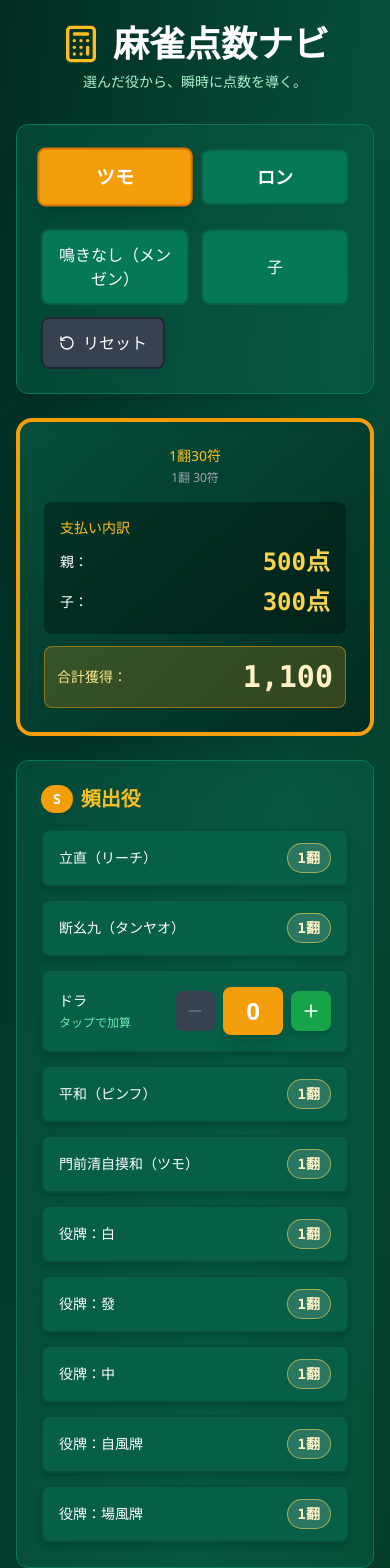
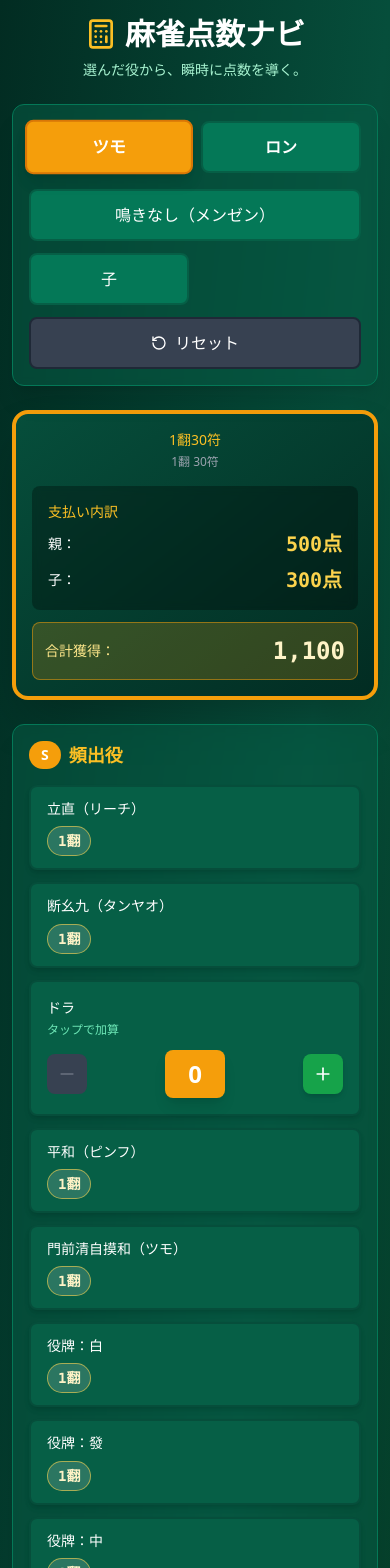
Before and after one commit to shunji-work/simple-mahjong-calculator, a React (Vite) app: page / in a window 390 px wide. Shown: the top 1568 px of the page. Built offline with nearby package versions, Linux system fonts and the light colour scheme.

Commit message:
fix: improve mobile layout

```diff
--- a/src/App.tsx
+++ b/src/App.tsx
@@ -252,11 +252,11 @@ function App() {
 
   return (
     <div className="min-h-screen bg-gradient-to-br from-emerald-950 via-emerald-900 to-green-950">
-      <div className="container mx-auto px-4 py-6 max-w-6xl">
-        <header className="text-center mb-8">
-          <div className="flex items-center justify-center gap-3 mb-2">
-            <Calculator className="w-10 h-10 text-amber-400" />
-            <h1 className="text-4xl md:text-5xl font-bold text-white">
+      <div className="container mx-auto max-w-6xl px-3 py-4 sm:px-4 sm:py-6">
+        <header className="mb-6 text-center sm:mb-8">
+          <div className="mb-2 flex items-center justify-center gap-2 sm:gap-3">
+            <Calculator className="h-8 w-8 text-amber-400 sm:h-10 sm:w-10" />
+            <h1 className="text-3xl font-bold text-white sm:text-4xl md:text-5xl">
               麻雀点数ナビ
             </h1>
           </div>
@@ -265,14 +265,14 @@ function App() {
           </p>
         </header>
 
-        <div className="grid lg:grid-cols-3 gap-6">
+        <div className="grid gap-4 sm:gap-6 lg:grid-cols-3">
           <div className="lg:col-span-2 space-y-6">
             <div className="flex flex-col lg:flex-row gap-6">
-              <div className="bg-emerald-800/50 backdrop-blur-sm rounded-xl p-6 shadow-xl border border-emerald-700 flex-1">
-                <div className="flex flex-wrap gap-3 mb-6">
+              <div className="flex-1 rounded-xl border border-emerald-700 bg-emerald-800/50 p-4 shadow-xl backdrop-blur-sm sm:p-6">
+                <div className="mb-4 grid grid-cols-2 gap-3 sm:mb-6">
                   <button
                     onClick={() => setWinMethod('tsumo')}
-                    className={`flex-1 min-w-[120px] px-6 py-3 rounded-lg font-bold text-lg transition-all duration-200 ${
+                    className={`w-full rounded-lg px-4 py-3 text-base font-bold transition-all duration-200 sm:px-6 sm:text-lg ${
                       gameState.winMethod === 'tsumo'
                         ? 'bg-amber-500 text-white shadow-lg scale-105 border-2 border-amber-600'
                         : 'bg-emerald-700 text-white hover:bg-emerald-600 border-2 border-emerald-800'
@@ -282,7 +282,7 @@ function App() {
                   </button>
                   <button
                     onClick={() => setWinMethod('ron')}
-                    className={`flex-1 min-w-[120px] px-6 py-3 rounded-lg font-bold text-lg transition-all duration-200 ${
+                    className={`w-full rounded-lg px-4 py-3 text-base font-bold transition-all duration-200 sm:px-6 sm:text-lg ${
                       gameState.winMethod === 'ron'
                         ? 'bg-amber-500 text-white shadow-lg scale-105 border-2 border-amber-600'
                         : 'bg-emerald-700 text-white hover:bg-emerald-600 border-2 border-emerald-800'
@@ -292,10 +292,10 @@ function App() {
                   </button>
                 </div>
 
-                <div className="flex flex-wrap gap-3">
+                <div className="grid grid-cols-2 gap-3 sm:grid-cols-3">
                   <button
                     onClick={toggleNaki}
-                    className={`flex-1 min-w-[140px] px-4 py-3 rounded-lg font-medium transition-all duration-200 ${
+                    className={`col-span-2 rounded-lg px-4 py-3 font-medium transition-all duration-200 sm:col-span-1 ${
                       gameState.hasNaki
                         ? 'bg-red-600 text-white shadow-lg border-2 border-red-700'
                         : 'bg-emerald-700 text-white hover:bg-emerald-600 border-2 border-emerald-800'
@@ -305,7 +305,7 @@ function App() {
                   </button>
                   <button
                     onClick={toggleOya}
-                    className={`flex-1 min-w-[100px] px-4 py-3 rounded-lg font-medium transition-all duration-200 ${
+                    className={`rounded-lg px-4 py-3 font-medium transition-all duration-200 ${
                       gameState.isOya
                         ? 'bg-purple-600 text-white shadow-lg border-2 border-purple-700'
                         : 'bg-emerald-700 text-white hover:bg-emerald-600 border-2 border-emerald-800'
@@ -315,7 +315,7 @@ function App() {
                   </button>
                   <button
                     onClick={resetAll}
-                    className="px-4 py-3 rounded-lg font-medium bg-gray-700 text-white hover:bg-gray-600 transition-all duration-200 border-2 border-gray-800 flex items-center gap-2"
+                    className="col-span-2 flex items-center justify-center gap-2 rounded-lg border-2 border-gray-800 bg-gray-700 px-4 py-3 font-medium text-white transition-all duration-200 hover:bg-gray-600 sm:col-span-1"
                   >
                     <RotateCcw className="w-4 h-4" />
                     リセット
@@ -327,7 +327,7 @@ function App() {
                 {score ? (
                   <ScoreDisplay score={score} winMethod={gameState.winMethod} />
                 ) : (
-                  <div className="bg-emerald-800/50 backdrop-blur-sm rounded-xl p-6 shadow-xl border border-emerald-700 text-center h-full flex flex-col items-center justify-center">
+                  <div className="flex h-full flex-col items-center justify-center rounded-xl border border-emerald-700 bg-emerald-800/50 p-5 text-center shadow-xl backdrop-blur-sm sm:p-6">
                     <Calculator className="w-12 h-12 text-emerald-600 mb-3" />
                     <p className="text-emerald-300 text-sm">
                       役を選択してください
@@ -337,8 +337,8 @@ function App() {
               </div>
             </div>
 
-            <div className="bg-emerald-800/50 backdrop-blur-sm rounded-xl p-6 shadow-xl border border-emerald-700">
-              <h2 className="text-amber-400 text-xl font-bold mb-4 flex items-center gap-2">
+            <div className="rounded-xl border border-emerald-700 bg-emerald-800/50 p-4 shadow-xl backdrop-blur-sm sm:p-6">
+              <h2 className="mb-4 flex items-center gap-2 text-lg font-bold text-amber-400 sm:text-xl">
                 <span className="bg-amber-500 text-white px-3 py-1 rounded-full text-sm">S</span>
                 頻出役
               </h2>
@@ -373,8 +373,8 @@ function App() {
               </div>
             </div>
 
-            <div className="bg-emerald-800/50 backdrop-blur-sm rounded-xl p-6 shadow-xl border border-emerald-700">
-              <h2 className="text-amber-400 text-xl font-bold mb-4 flex items-center gap-2">
+            <div className="rounded-xl border border-emerald-700 bg-emerald-800/50 p-4 shadow-xl backdrop-blur-sm sm:p-6">
+              <h2 className="mb-4 flex items-center gap-2 text-lg font-bold text-amber-400 sm:text-xl">
                 <span className="bg-blue-500 text-white px-3 py-1 rounded-full text-sm">A</span>
                 中級役
               </h2>
@@ -392,8 +392,8 @@ function App() {
               </div>
             </div>
 
-            <div className="bg-emerald-800/50 backdrop-blur-sm rounded-xl p-6 shadow-xl border border-emerald-700">
-              <h2 className="text-amber-400 text-xl font-bold mb-4 flex items-center gap-2">
+            <div className="rounded-xl border border-emerald-700 bg-emerald-800/50 p-4 shadow-xl backdrop-blur-sm sm:p-6">
+              <h2 className="mb-4 flex items-center gap-2 text-lg font-bold text-amber-400 sm:text-xl">
                 <span className="bg-green-500 text-white px-3 py-1 rounded-full text-sm">B</span>
                 上級役
               </h2>
@@ -411,8 +411,8 @@ function App() {
               </div>
             </div>
 
-            <div className="bg-emerald-800/50 backdrop-blur-sm rounded-xl p-6 shadow-xl border border-emerald-700">
-              <h2 className="text-amber-400 text-xl font-bold mb-4 flex items-center gap-2">
+            <div className="rounded-xl border border-emerald-700 bg-emerald-800/50 p-4 shadow-xl backdrop-blur-sm sm:p-6">
+              <h2 className="mb-4 flex items-center gap-2 text-lg font-bold text-amber-400 sm:text-xl">
                 <span className="bg-red-500 text-white px-3 py-1 rounded-full text-sm">C</span>
                 役満
               </h2>
--- a/src/components/DoraCounter.tsx
+++ b/src/components/DoraCounter.tsx
@@ -13,14 +13,14 @@ export const DoraCounter: React.FC<DoraCounterProps> = ({
   onDecrement,
 }) => {
   return (
-    <div className="w-full bg-emerald-800 rounded-lg p-4 shadow-md border-2 border-emerald-900">
-      <div className="flex items-center justify-between gap-3">
+    <div className="w-full rounded-lg border-2 border-emerald-900 bg-emerald-800 p-4 shadow-md">
+      <div className="flex flex-col gap-3 sm:flex-row sm:items-center sm:justify-between">
         <div className="flex-1">
           <p className="text-white font-medium text-sm mb-1">ドラ</p>
           <p className="text-emerald-300 text-xs">タップで加算</p>
         </div>
 
-        <div className="flex items-center gap-2">
+        <div className="flex items-center justify-between gap-2 sm:justify-start">
           <button
             onClick={onDecrement}
             disabled={count === 0}
@@ -33,7 +33,7 @@ export const DoraCounter: React.FC<DoraCounterProps> = ({
             <Minus className="w-5 h-5" />
           </button>
 
-          <div className="bg-amber-500 text-white font-bold text-2xl rounded-lg px-4 py-2 min-w-[60px] text-center shadow-lg">
+          <div className="min-w-[60px] rounded-lg bg-amber-500 px-4 py-2 text-center text-2xl font-bold text-white shadow-lg">
             {count}
           </div>
 
--- a/src/components/ScoreDisplay.tsx
+++ b/src/components/ScoreDisplay.tsx
@@ -8,9 +8,9 @@ interface ScoreDisplayProps {
 
 export const ScoreDisplay: React.FC<ScoreDisplayProps> = ({ score, winMethod }) => {
   return (
-    <div className="bg-gradient-to-br from-emerald-900 to-emerald-950 rounded-2xl p-6 shadow-2xl border-4 border-amber-500">
-      <div className="text-center mb-4">
-        <p className="text-amber-400 text-sm font-medium mb-1">
+    <div className="rounded-2xl border-4 border-amber-500 bg-gradient-to-br from-emerald-900 to-emerald-950 p-4 shadow-2xl sm:p-6">
+      <div className="mb-4 text-center">
+        <p className="mb-1 text-sm font-medium text-amber-400">
           {score.scoreName}
         </p>
         <p className="text-gray-400 text-xs">
@@ -20,35 +20,35 @@ export const ScoreDisplay: React.FC<ScoreDisplayProps> = ({ score, winMethod })
 
       {winMethod === 'tsumo' && score.oyaPay && score.koPay ? (
         <div className="space-y-3">
-          <div className="bg-black/30 rounded-lg p-4 backdrop-blur-sm">
+          <div className="rounded-lg bg-black/30 p-4 backdrop-blur-sm">
             <p className="text-amber-400 text-sm mb-2 font-medium">支払い内訳</p>
-            <div className="flex justify-between items-center">
+            <div className="flex items-center justify-between gap-3">
               <span className="text-white text-sm">親：</span>
-              <span className="text-amber-300 text-2xl font-bold font-mono">
+              <span className="text-right font-mono text-xl font-bold text-amber-300 sm:text-2xl">
                 {score.oyaPay.toLocaleString()}点
               </span>
             </div>
-            <div className="flex justify-between items-center mt-2">
+            <div className="mt-2 flex items-center justify-between gap-3">
               <span className="text-white text-sm">子：</span>
-              <span className="text-amber-300 text-2xl font-bold font-mono">
+              <span className="text-right font-mono text-xl font-bold text-amber-300 sm:text-2xl">
                 {score.koPay.toLocaleString()}点
               </span>
             </div>
           </div>
-          <div className="bg-amber-500/20 rounded-lg p-3 border border-amber-500/50">
-            <div className="flex justify-between items-center">
+          <div className="rounded-lg border border-amber-500/50 bg-amber-500/20 p-3">
+            <div className="flex items-center justify-between gap-3">
               <span className="text-amber-200 text-sm">合計獲得：</span>
-              <span className="text-amber-100 text-3xl font-bold font-mono">
+              <span className="text-right font-mono text-2xl font-bold text-amber-100 sm:text-3xl">
                 {score.ronPay.toLocaleString()}
               </span>
             </div>
           </div>
         </div>
       ) : (
-        <div className="bg-amber-500/20 rounded-lg p-6 border border-amber-500/50">
-          <div className="flex justify-between items-center">
+        <div className="rounded-lg border border-amber-500/50 bg-amber-500/20 p-4 sm:p-6">
+          <div className="flex items-center justify-between gap-3">
             <span className="text-amber-200 text-lg">獲得点数：</span>
-            <span className="text-amber-100 text-4xl font-bold font-mono">
+            <span className="text-right font-mono text-3xl font-bold text-amber-100 sm:text-4xl">
               {score.ronPay.toLocaleString()}
             </span>
           </div>
--- a/src/components/YakuButton.tsx
+++ b/src/components/YakuButton.tsx
@@ -34,11 +34,11 @@ export const YakuButton: React.FC<YakuButtonProps> = ({
         }
       `}
     >
-      <div className="flex justify-between items-center gap-2">
-        <span className="text-left text-sm md:text-base">{yaku.name}</span>
+      <div className="flex flex-col items-start gap-2 sm:flex-row sm:items-center sm:justify-between">
+        <span className="text-left text-sm leading-snug md:text-base">{yaku.name}</span>
         <span
           className={`
-            inline-flex items-center gap-1 px-2.5 py-1 rounded-full text-xs font-semibold border
+            inline-flex items-center gap-1 self-start rounded-full border px-2.5 py-1 text-xs font-semibold sm:self-auto
             ${
               isKuisagariActive
                 ? 'bg-red-500/20 text-red-200 border-red-400'
```
